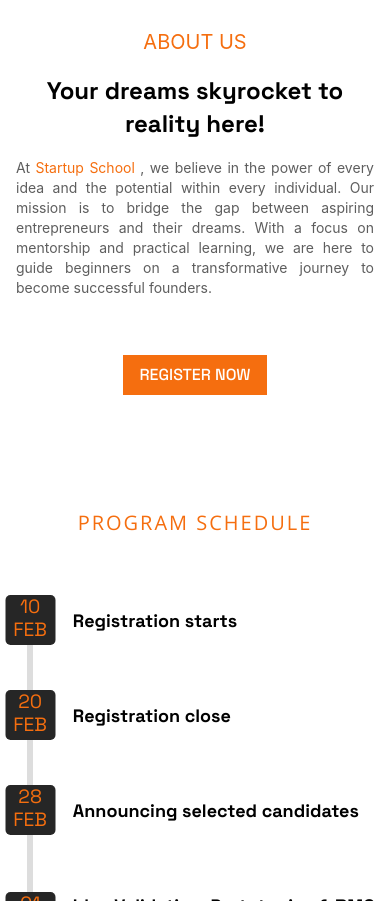
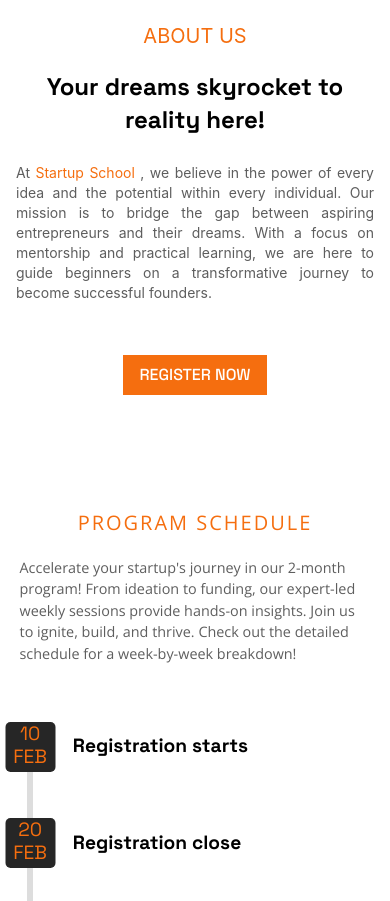
Before and after one commit to SrutavTarun/startup-school-website, a React (Vite) app: page / in a window 390 px wide. Shown: the part 667-1568 px from the top of the page. Built offline with nearby package versions, Linux system fonts and the light colour scheme; no server answers; a web font is replaced by a local one.

Commit message:
made some modifications to Programs

```diff
--- a/src/components/About.jsx
+++ b/src/components/About.jsx
@@ -9,15 +9,14 @@ export default function About() {
         <h3 className='text-xl md:text-3xl text-[#F56E0F]'>
           ABOUT US
         </h3>
-
       </div>
       <div>
-        <h1 className="about-heading text-2xl md:text-5xl text-center leading-snug">
+        <h1 className="about-heading text-2xl md:text-5xl text-center leading-snug mt-3 mb-5 md:my-0">
         Your dreams skyrocket to <br/> reality here!
         </h1>
       </div>
       <div className=''>
-        <p className='text-sm md:text-lg text-[#5E5E5E] text-justify md:text-center md:max-w-[75%] mx-auto'>
+        <p className='text-sm md:text-lg text-[#5E5E5E] font-["Open Sans"] text-justify md:text-center md:max-w-[75%] mx-auto'>
         At <span className='text-[#F56E0F]'>Startup School</span> , we believe in the power of every idea and the potential within every individual. Our  mission is to bridge the gap between aspiring entrepreneurs and their dreams. With a focus on  mentorship and practical learning, we are here to guide beginners on a transformative journey to  become successful founders.
         </p>
       </div>
--- a/src/components/ProgramsNew2.jsx
+++ b/src/components/ProgramsNew2.jsx
@@ -147,6 +147,7 @@ export default function ProgramsNew2() {
       <div className="program-schedule text-xl md:text-3xl text-[#F56E0F]">
         Program Schedule
       </div>
+      <div className="program-schedule-subtext">Accelerate your startup's journey in our 2-month program! From ideation to funding, our expert-led weekly sessions provide hands-on insights. Join us to ignite, build, and thrive. Check out the detailed schedule for a week-by-week breakdown!</div>
       <div className="timeline">
         {sessions.map((session, index) => (
           <div
--- a/src/components/styles/ProgramsNew2.css
+++ b/src/components/styles/ProgramsNew2.css
@@ -10,7 +10,7 @@
 .timeline {
     position: relative;
     max-width: 1200px;
-    margin: 0 auto 7em auto;
+    margin: 0 auto 5em auto;
 }
 
 .timeline::after {
@@ -28,7 +28,15 @@
     color: #F56E0F;
     text-transform: uppercase;
     letter-spacing: 0.1em;
-    margin: 2em auto 3em auto;
+    margin: 2em auto 1em auto;
+}
+
+.program-schedule-subtext{
+    color: #5E5E5E;
+    font-family: "Open sans", sans-serif;
+    font-size: 1.1em;
+    max-width: 65%;
+    margin: 0 auto 2em auto;
 }
 
 .session {
@@ -145,9 +153,23 @@
         margin-top: 50px;
     }
 
+    .program-schedule-subtext{
+        max-width: 90%;
+        font-size: 0.9em;
+        margin-bottom: 4em;
+    }
+
+    .timeline{
+        margin-bottom: 0em;
+    }
+
     .timeline::after {
         left: 34px;
         margin-bottom: 4em;
+    }
+
+    .session{
+        font-size: 1em;
     }
 
     .session::after{
@@ -172,6 +194,7 @@
     }
 
     .session-name{
-        font-size: 18px;
+        font-size: 1.2em;
+        white-space: wrap;
     }
 }
```
